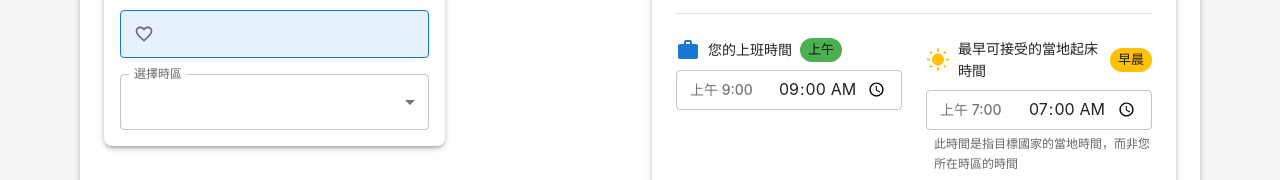
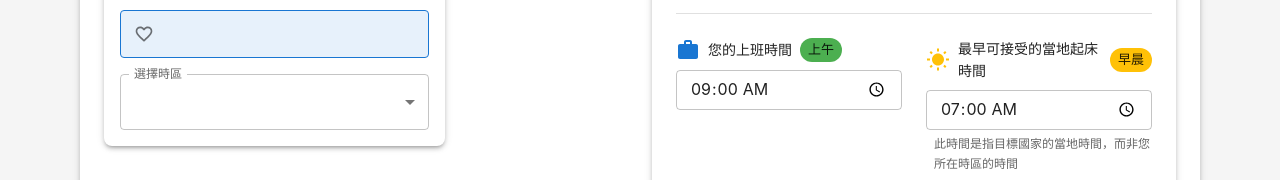
Before and after one commit to tin80122/timezone-finder, a React (Vite) app: page / in a window 1280 px wide. Shown: the part 256-436 px from the top of the page. Built offline with nearby package versions, Linux system fonts and the light colour scheme.

Commit message:
chore: remove no need start adorment

```diff
--- a/src/components/TimeInputs.tsx
+++ b/src/components/TimeInputs.tsx
@@ -146,15 +146,6 @@ const TimeInputs: React.FC<TimeInputsProps> = ({
               onChange={(e) => onWorkTimeChange(e.target.value)}
               variant="outlined"
               size="small"
-              InputProps={{
-                startAdornment: (
-                  <InputAdornment position="start">
-                    <Typography variant="body2" sx={{ fontWeight: 'medium', width: '80px' }}>
-                      {getTimeLabel(workHours)}
-                    </Typography>
-                  </InputAdornment>
-                ),
-              }}
               inputProps={{
                 step: 300, // 5 min
               }}
@@ -193,15 +184,6 @@ const TimeInputs: React.FC<TimeInputsProps> = ({
               onChange={(e) => onWakeTimeChange(e.target.value)}
               variant="outlined"
               size="small"
-              InputProps={{
-                startAdornment: (
-                  <InputAdornment position="start">
-                    <Typography variant="body2" sx={{ fontWeight: 'medium', width: '80px' }}>
-                      {getTimeLabel(wakeHours)}
-                    </Typography>
-                  </InputAdornment>
-                ),
-              }}
               inputProps={{
                 step: 300, // 5 min
               }}
```
